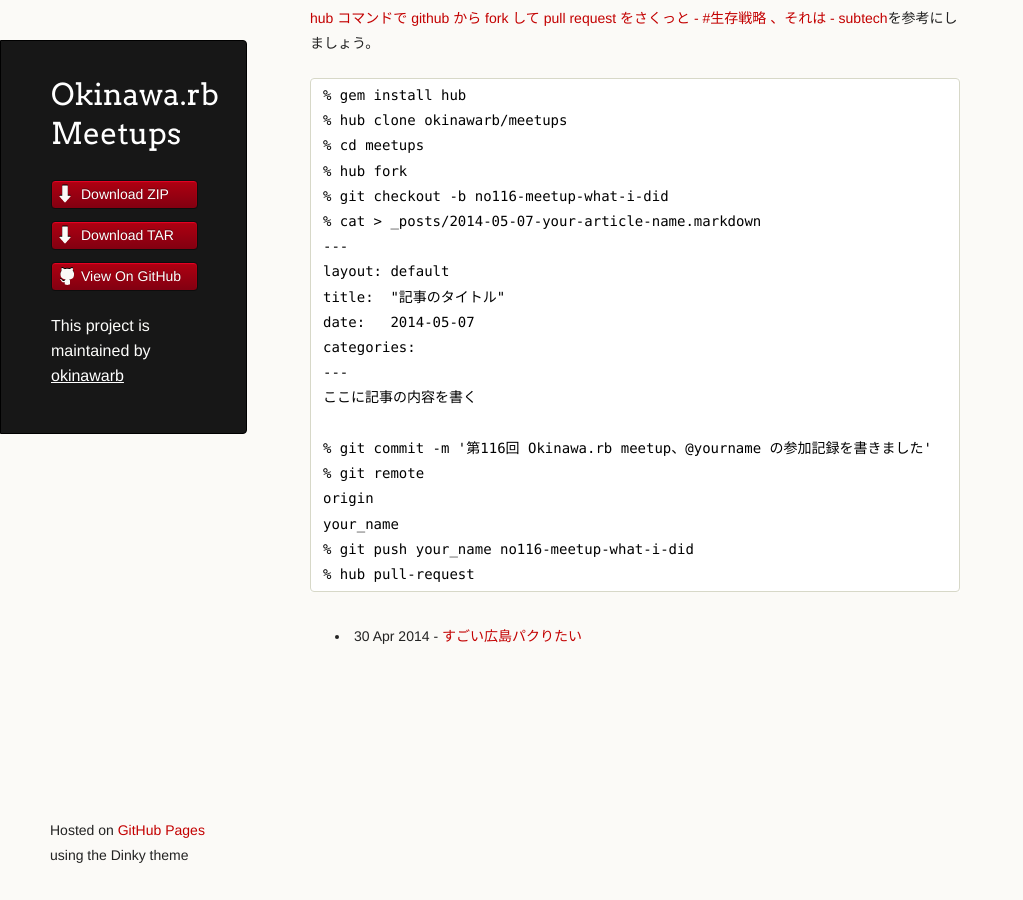
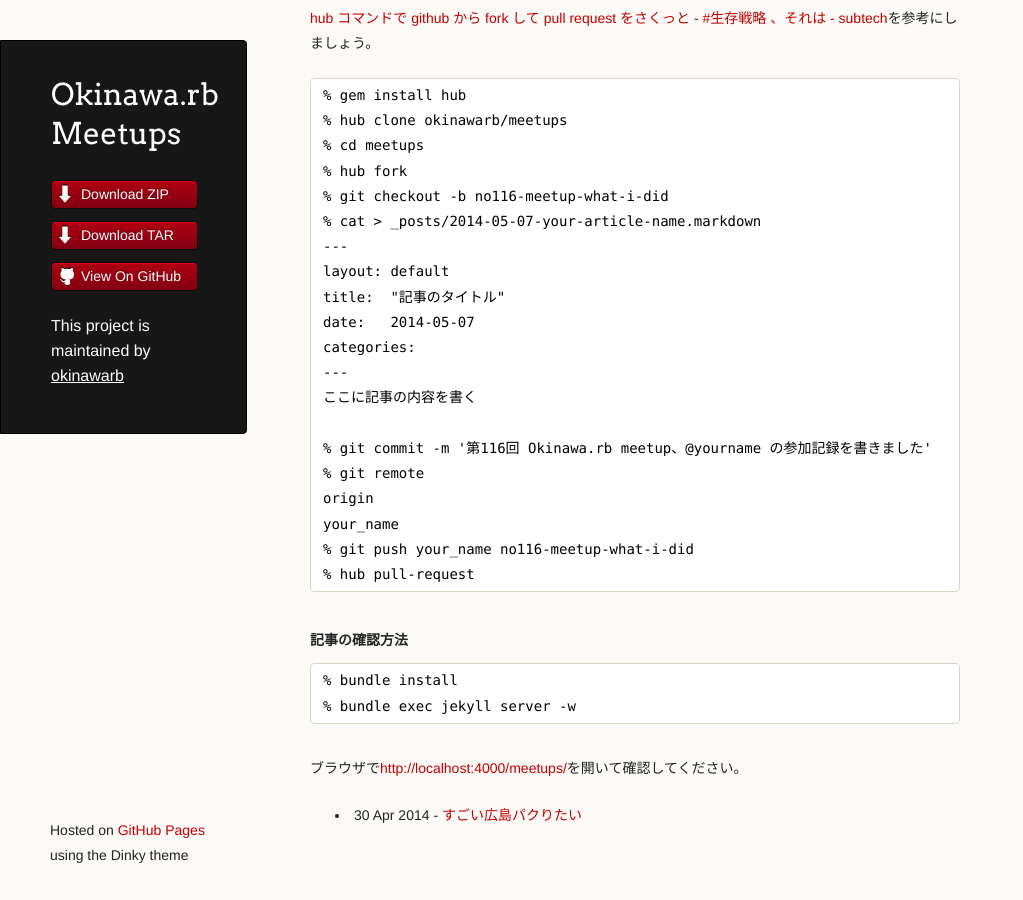
Before and after one commit to okinawarb/meetups, a Jekyll site: the page built from index.md, in a window 1280 px wide and 900 px high, scrolled down 733 px. Shown: the whole window, without its empty margins (0-1023 px from the left). Built offline with Jekyll 4.4.1, drawn with Linux system fonts in a browser that asks for light colours; Markdown is read by kramdown in place of the engine named in the settings.

Commit message:
記事の確認方法を追加した

````diff
--- a/index.md
+++ b/index.md
@@ -49,6 +49,15 @@ your_name
 % git push your_name no116-meetup-what-i-did
 % hub pull-request
 ```
+
+##### 記事の確認方法
+```
+% bundle install
+% bundle exec jekyll server -w
+```
+
+ブラウザで[http://localhost:4000/meetups/](http://localhost:4000/meetups/)を開いて確認してください。
+
 <!-- fixme -->
 <ul>
 {% for post in site.posts %}
````
